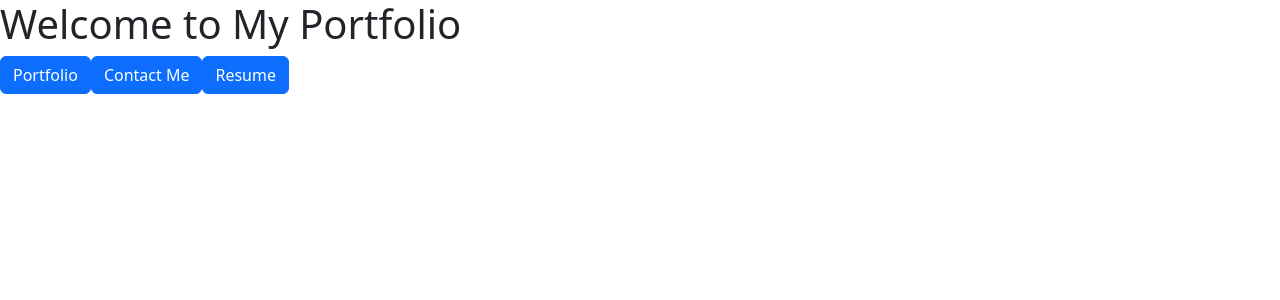
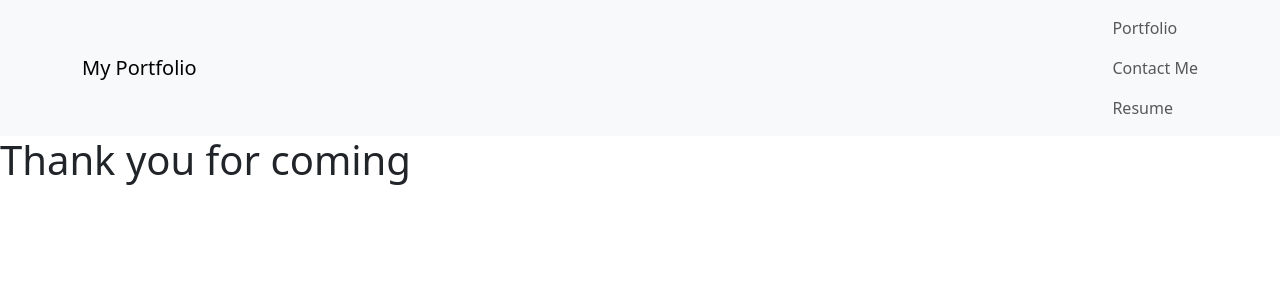
Before and after one commit to sam-stikeleather/Challenge-20-Portfolio, a React (Create React App) app: page / in a window 1280 px wide. Shown: the top 300 px of the page. Built offline with nearby package versions, Linux system fonts and the light colour scheme; the HTML template or start-up script is replaced by a standard one.

Commit message:
set up routing for universal navbar/header across all pages

```diff
--- a/public/index.html
+++ b/public/index.html
@@ -24,7 +24,7 @@
       work correctly both with client-side routing and a non-root public URL.
       Learn how to configure a non-root public URL by running `npm run build`.
     -->
-    <title>React App</title>
+    <title>Sam Stikeleather</title>
   </head>
   <body>
     <noscript>You need to enable JavaScript to run this app.</noscript>
--- a/src/App.js
+++ b/src/App.js
@@ -4,26 +4,9 @@ import { BrowserRouter as Router, Routes, Route, Link } from 'react-router-dom';
 import Portfolio from './components/Portfolio';
 import Contact from './components/Contact';
 import Resume from './components/Resume';
+import Welcome from './components/Welcome';
 import './App.css';
 
-const Welcome = () => {
-  return (
-    <div className="welcome-page">
-      <h1>Welcome to My Portfolio</h1>
-      <div className="buttons">
-        <Link to="/portfolio" className="btn btn-primary">
-          Portfolio
-        </Link>
-        <Link to="/contact" className="btn btn-primary">
-          Contact Me
-        </Link>
-        <Link to="/resume" className="btn btn-primary">
-          Resume
-        </Link>
-      </div>
-    </div>
-  );
-};
 
 const App = () => {
   return (
--- a/src/components/Contact.js
+++ b/src/components/Contact.js
@@ -1,7 +1,14 @@
 import React from 'react';
+import Header from '../components/Header';
 
 const Contact = () => {
-  return <h1>Contact Me Page</h1>;
+  return (
+    <div>
+    <Header page="contact" />
+    {/*content */}
+    <h1>Contact Page</h1>
+  </div>
+  );
 };
 
 export default Contact;
--- /dev/null
+++ b/src/components/Header.js
@@ -0,0 +1,36 @@
+import React from 'react';
+import { Link } from 'react-router-dom';
+
+const Header = ({ page }) => {
+  const links = [
+  { to: '/portfolio', label: 'Portfolio' },
+  { to: '/contact', label: 'Contact Me' },
+  { to: '/resume', label: 'Resume' },
+].filter((link) => link.to !== `/${page}`);
+
+  return (
+    <header className="navbar navbar-light bg-light">
+    <div className="container">
+      <div className="navbar-brand">My Portfolio</div>
+      <ul className="navbar-nav">
+        {page !== 'welcome' && ( // Only show Home button if not on the Home page
+          <li className="nav-item">
+            <Link to="/" className="nav-link">
+              Home
+            </Link>
+          </li>
+        )}
+        {links.map((link) => (
+          <li className="nav-item" key={link.to}>
+            <Link to={link.to} className="nav-link">
+              {link.label}
+            </Link>
+          </li>
+        ))}
+      </ul>
+    </div>
+  </header>
+);
+};
+
+export default Header;
--- a/src/components/Portfolio.js
+++ b/src/components/Portfolio.js
@@ -1,7 +1,13 @@
 import React from 'react';
+import Header from '../components/Header';
 
 const Portfolio = () => {
-  return <h1>Portfolio Page</h1>;
+  return (
+  <div>
+    <Header page="portfolio" />
+    {/* content */}
+</div>
+);
 };
 
 export default Portfolio;
--- a/src/components/Resume.js
+++ b/src/components/Resume.js
@@ -1,7 +1,14 @@
 import React from 'react';
+import Header from '../components/Header';
 
 const Resume = () => {
-  return <h1>Resume</h1>;
+  return (
+    <div>
+      <Header page="resume" />
+      {/* content */}
+      <h1>Resume Page</h1>
+    </div>
+  );
 };
 
 export default Resume;
--- /dev/null
+++ b/src/components/Welcome.js
@@ -0,0 +1,18 @@
+import React from 'react';
+import Header from '../components/Header'; // Adjust the path based on your file structure
+
+const Welcome = () => {
+  return (
+    <div>
+      <Header page="welcome" />
+      <div className="welcome-page">
+        <h1>Thank you for coming</h1>
+        <div className="buttons">
+          {/* Buttons for Portfolio, Contact, and Resume */}
+        </div>
+      </div>
+    </div>
+  );
+};
+
+export default Welcome;
```
Also changed, not shown: public/logo192.png (deleted), public/logo512.png (deleted).
